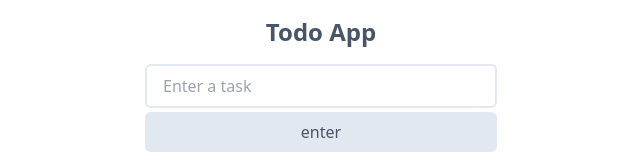
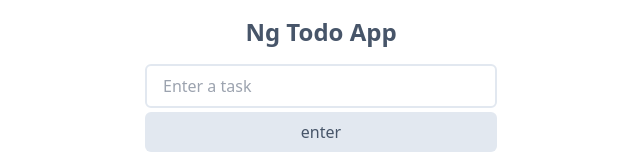
Before and after one commit to afrieirham/ng-todo, an Angular app: page / in a window 1280 px wide. Shown: the top 160 px of the page, without its empty margins (319-959 px from the left). Built offline with nearby package versions, Linux system fonts and the light colour scheme.

Commit message:
update app name

```diff
--- a/src/app/app.component.html
+++ b/src/app/app.component.html
@@ -1,5 +1,5 @@
 <div class="flex flex-col max-w-sm mx-auto p-4">
-  <h1 class="text-2xl font-bold text-center text-slate-600">Todo App</h1>
+  <h1 class="text-2xl font-bold text-center text-slate-600">Ng Todo App</h1>
 
   <form class="flex flex-col w-full mt-4" (submit)="onSubmit()">
     <input
```
